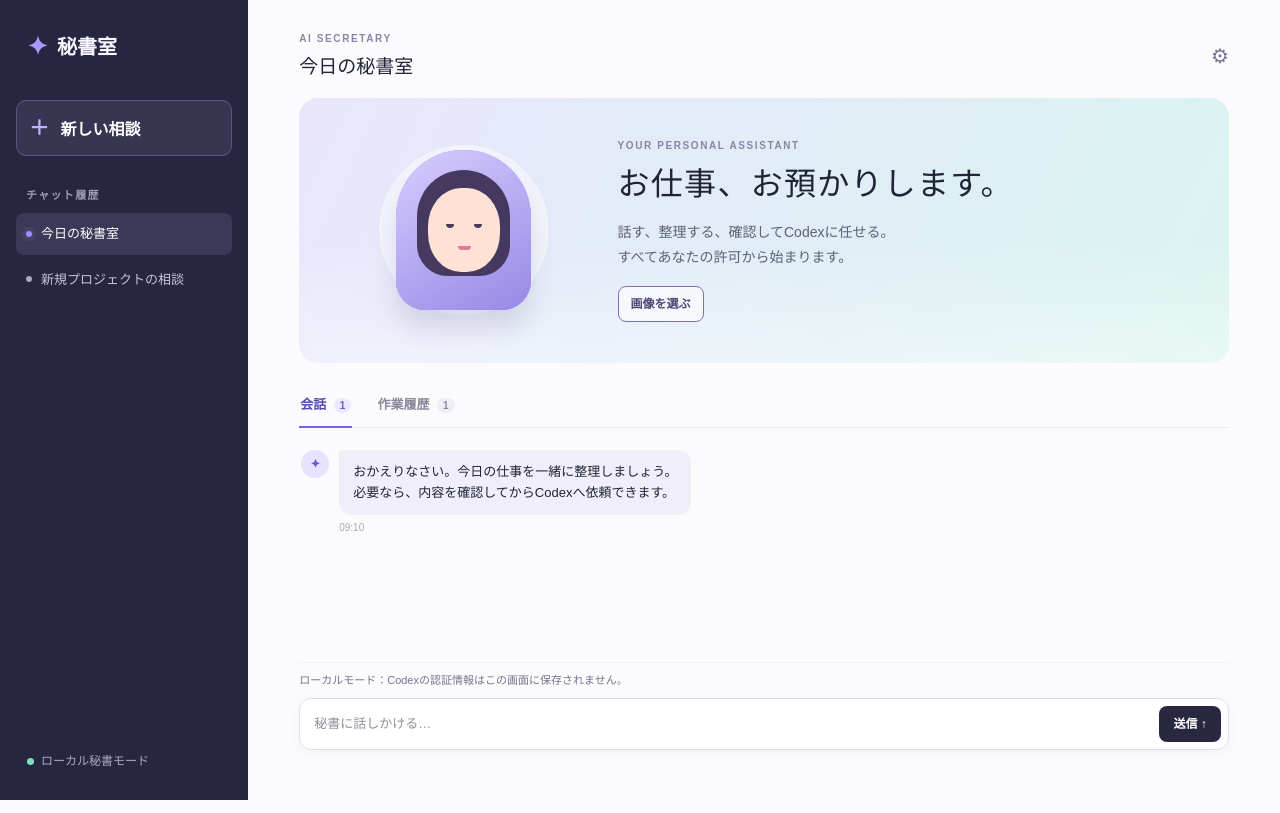
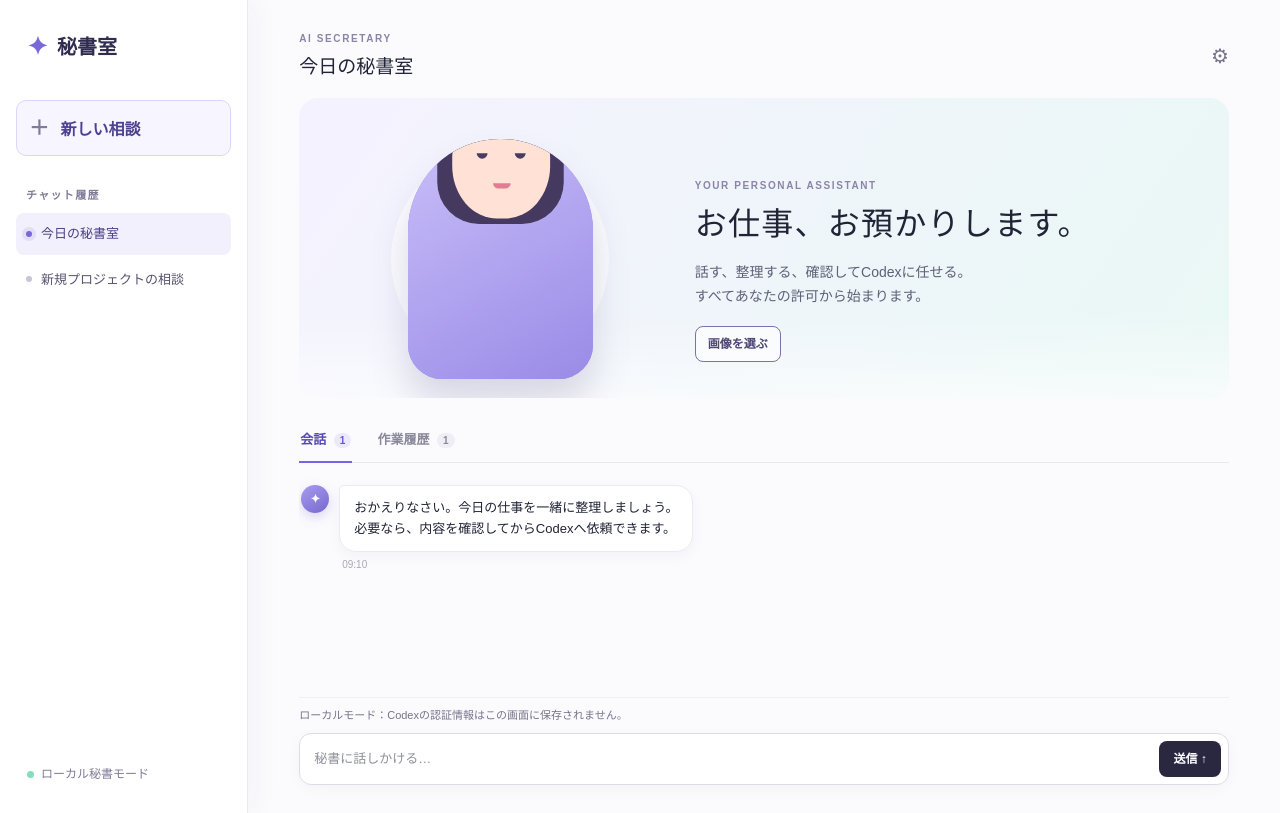
Before and after one commit to ENTER-WEB/ai-secretary, a Next.js app in the folder apps/ui/: page / in a window 1280 px wide. Built offline with nearby package versions, Linux system fonts and the light colour scheme.

Commit message:
Refine secretary conversation layout

```diff
--- /dev/null
+++ b/apps/ui/src/app/conversation.css
@@ -0,0 +1,48 @@
+/* Conversation-first layout: keep the assistant visible while reading a long thread. */
+.sidebar {
+  background: #fff;
+  color: #28263f;
+  border-right: 1px solid #eceaf1;
+  box-shadow: 8px 0 26px rgba(46, 39, 77, 0.035);
+}
+
+.brand { color: #302c50; }
+.brand-mark { color: #7868d8; }
+.new-chat { background: #f7f5ff; border-color: #dcd6fb; color: #4d4290; }
+.new-chat span, .history-label, .sidebar-footer { color: #807b98; }
+.history-item { color: #58536e; }
+.history-item:hover, .history-item.active { background: #f2f0fc; color: #493f86; }
+.history-dot { background: #cac4d8; }
+.history-item.active .history-dot { background: #7668d7; box-shadow: 0 0 0 4px #7668d722; }
+
+.stage {
+  align-items: flex-end;
+  min-height: 300px;
+  padding: 18px 9% 0;
+  gap: clamp(20px, 6vw, 100px);
+  background: linear-gradient(125deg, #f5f2ff 0%, #e9f8f5 100%);
+}
+.stage:after { height: 28%; background: linear-gradient(0deg, #fff9, transparent); }
+.avatar { width: 235px; height: 278px; flex-basis: 235px; align-self: end; z-index: 2; }
+.halo { width: 218px; height: 218px; background: #ffffffa8; }
+.avatar-card { width: 185px; height: 240px; border-radius: 92px 92px 34px 34px; box-shadow: 0 24px 36px #5d588635; }
+.avatar-card img { object-position: center top; }
+.avatar-placeholder { transform: scale(1.36); transform-origin: center bottom; }
+.blink { left: 49px; top: 111px; transform: scale(1.35); transform-origin: left; }
+.speech-mouth { left: 78px; top: 148px; transform: scale(1.35); transform-origin: left; }
+.stage-copy { padding-bottom: 36px; max-width: 430px; }
+
+.messages { gap: 20px; max-height: 390px; overflow-y: auto; padding-right: 10px; scroll-behavior: smooth; }
+.message { max-width: min(690px, 88%); align-items: flex-start; }
+.message:not(.user) .message-avatar { background: linear-gradient(145deg, #a99cf0, #7667cd); color: white; box-shadow: 0 4px 12px #7667cd42; }
+.bubble { background: #fff; border: 1px solid #ece9f4; border-radius: 5px 17px 17px 17px; box-shadow: 0 5px 14px #2924440a; }
+.user .bubble { background: #e9f8f4; border-color: #cdece4; border-radius: 17px 5px 17px 17px; }
+.message time { padding-left: 3px; }
+
+@media (max-width: 720px) {
+  .sidebar { border-right: 0; border-bottom: 1px solid #eceaf1; }
+  .stage { min-height: 244px; padding: 14px 20px 0; }
+  .avatar { width: 145px; height: 196px; flex-basis: 145px; transform: scale(.88); transform-origin: left bottom; margin-right: -18px; }
+  .stage-copy { padding-bottom: 25px; }
+  .messages { max-height: none; }
+}
--- a/apps/ui/src/app/layout.tsx
+++ b/apps/ui/src/app/layout.tsx
@@ -1,5 +1,6 @@
 import type { Metadata } from "next";
 import "./globals.css";
 import "./task-log.css";
+import "./conversation.css";
 export const metadata: Metadata = { title: "秘書室 | AI Secretary", description: "Local-first assistant workspace for approved Codex tasks." };
 export default function RootLayout({ children }: Readonly<{ children: React.ReactNode }>) { return <html lang="ja"><body>{children}</body></html>; }
```
